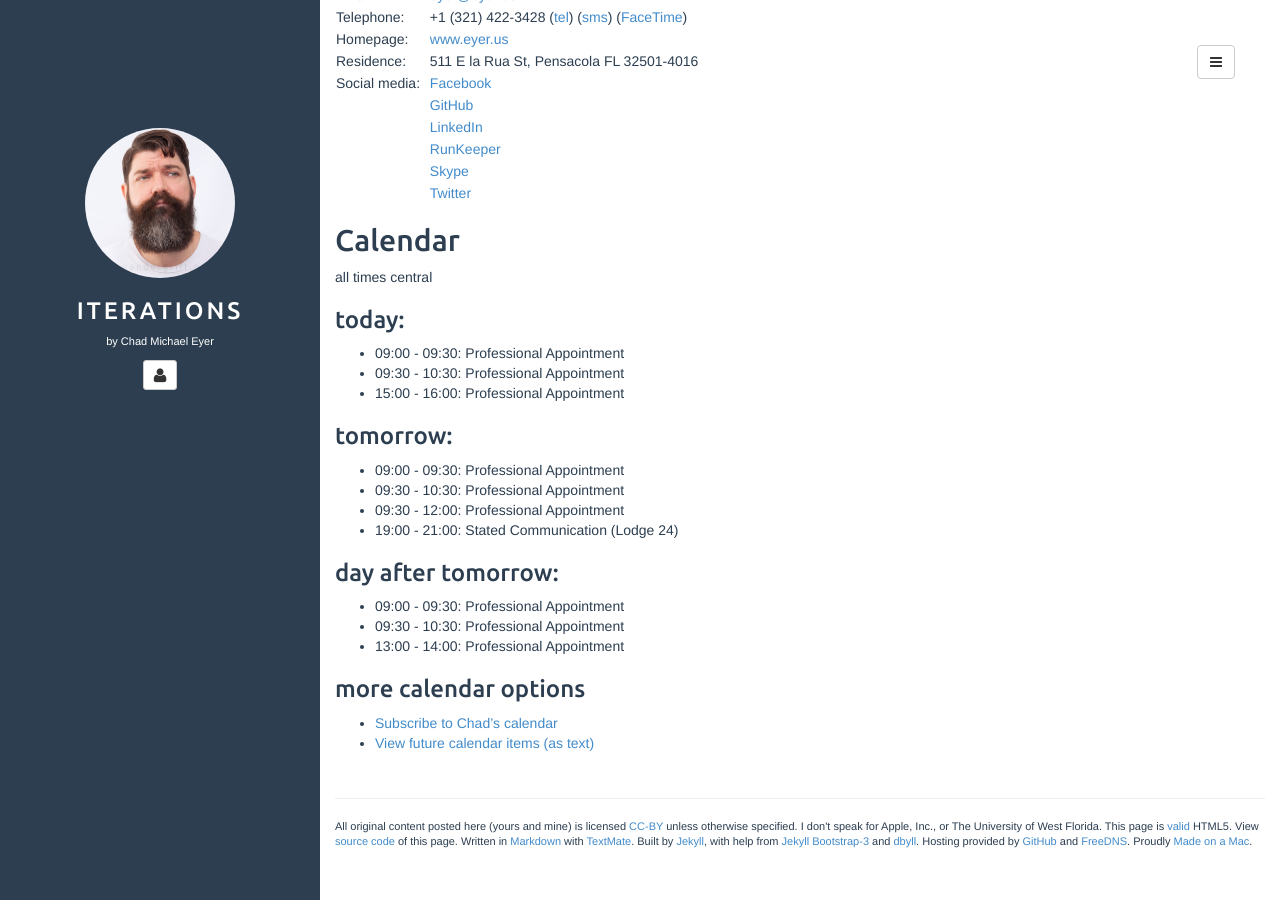
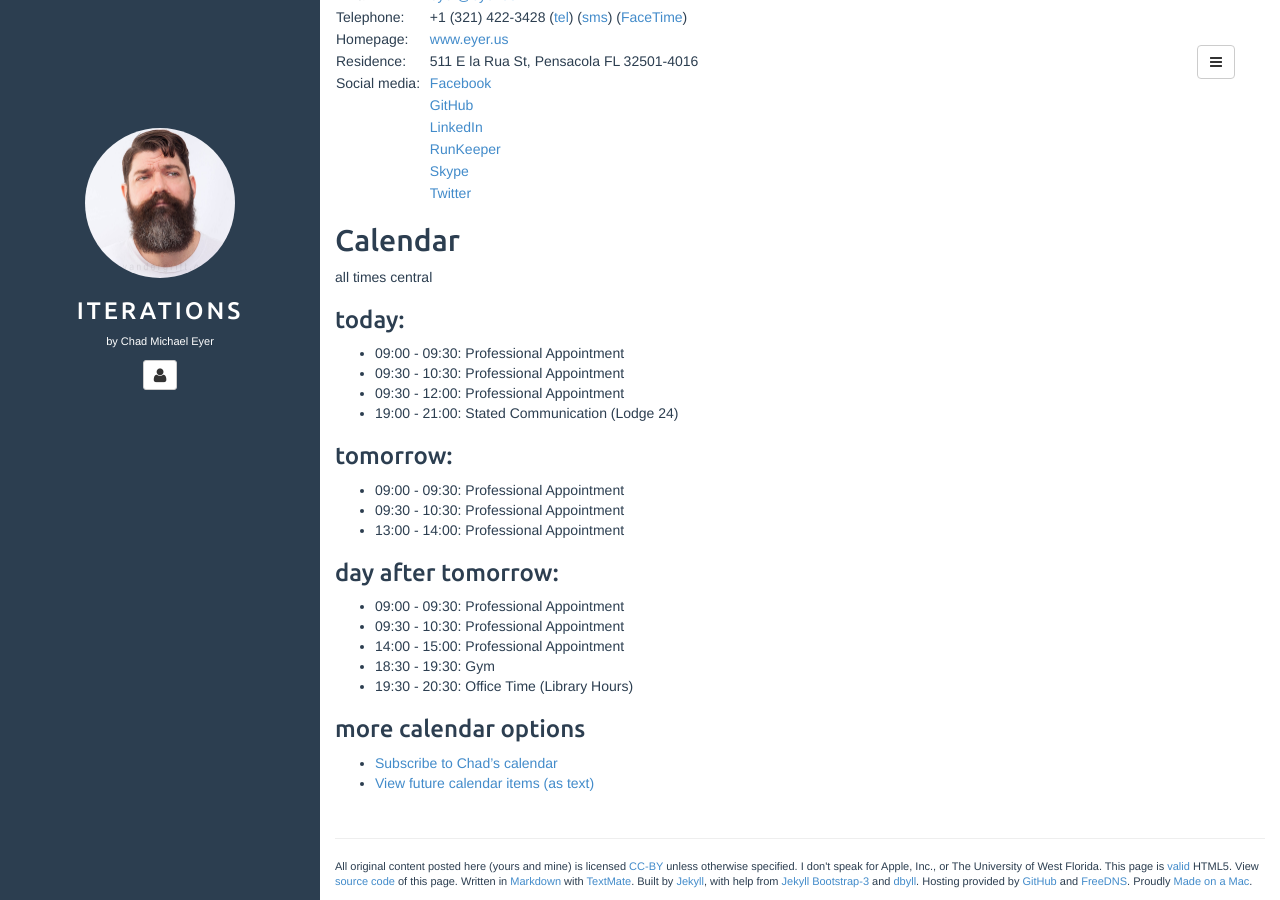
Before and after one commit to chadmichaeleyer/chadmichaeleyer.github.io, a Jekyll site: the page built from about.md, in a window 1280 px wide and 900 px high, scrolled down 1250 px. Built offline with Jekyll 4.4.1, drawn with Linux system fonts in a browser that asks for light colours.

Commit message:
calendar update

```diff
--- a/calendar.markdown
+++ b/calendar.markdown
@@ -4,17 +4,19 @@ all times central
 
 * 09:00 - 09:30: Professional Appointment
 * 09:30 - 10:30: Professional Appointment
-* 15:00 - 16:00: Professional Appointment
+* 09:30 - 12:00: Professional Appointment
+* 19:00 - 21:00: Stated Communication (Lodge 24)
 
 ### tomorrow:
 
 * 09:00 - 09:30: Professional Appointment
 * 09:30 - 10:30: Professional Appointment
-* 09:30 - 12:00: Professional Appointment
-* 19:00 - 21:00: Stated Communication (Lodge 24)
+* 13:00 - 14:00: Professional Appointment
 
 ### day after tomorrow:
 
 * 09:00 - 09:30: Professional Appointment
 * 09:30 - 10:30: Professional Appointment
-* 13:00 - 14:00: Professional Appointment
+* 14:00 - 15:00: Professional Appointment
+* 18:30 - 19:30: Gym
+* 19:30 - 20:30: Office Time (Library Hours)
```
Also changed, not shown: calendar-year.markdown (+4 -6 lines), 1 other file.
